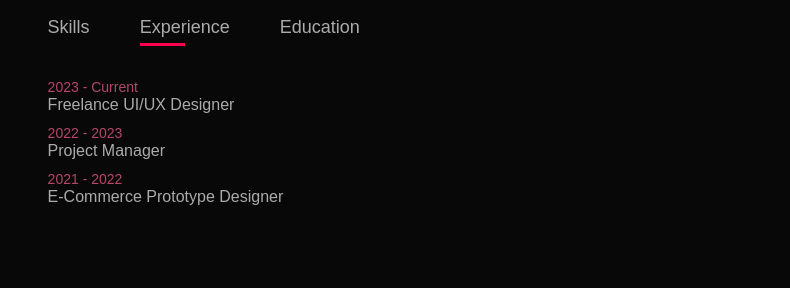
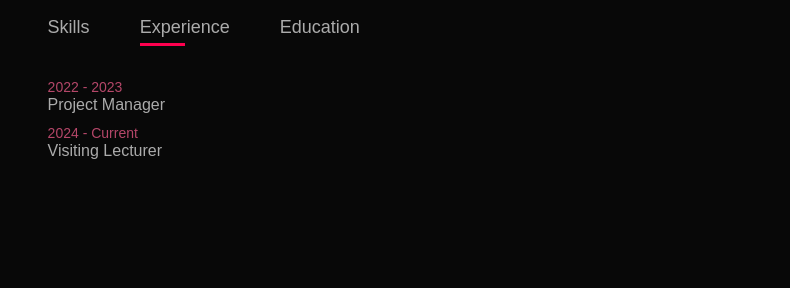
Before and after one commit to reeuh/portfolio, a plain HTML site: page index.html in a window 1280 px wide. Both pictures are taken after a click on the element "Experience". Shown: the part 1034-1322 px from the top of the page, 490-1280 px from the left. Drawn offline with Linux system fonts and the light colour scheme.

```diff
--- a/index.html
+++ b/index.html
@@ -66,9 +66,8 @@
                     </div>
                     <div class="tab-contents" id="experience">
                         <ul>
-                            <li><span>2023 - Current</span><br>Freelance UI/UX Designer</li>
                             <li><span>2022 - 2023</span><br>Project Manager</li>
-                            <li><span>2021 - 2022</span><br>E-Commerce Prototype Designer</li>
+                            <li><span>2024 - Current</span><br>Visiting Lecturer</li>
                         </ul>
                     </div>
                     <div class="tab-contents" id="education">
```
